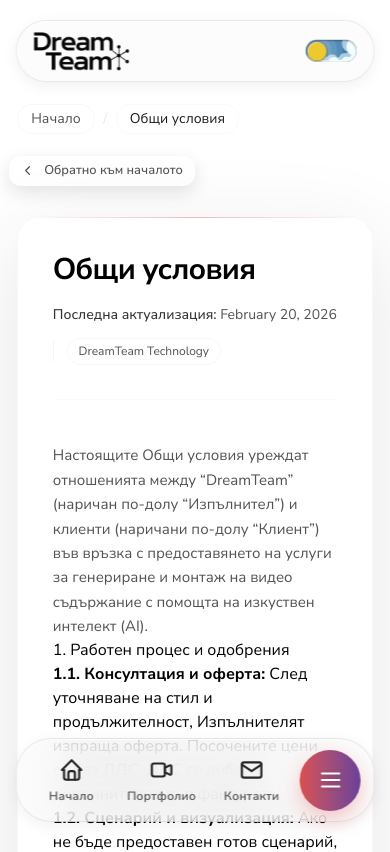
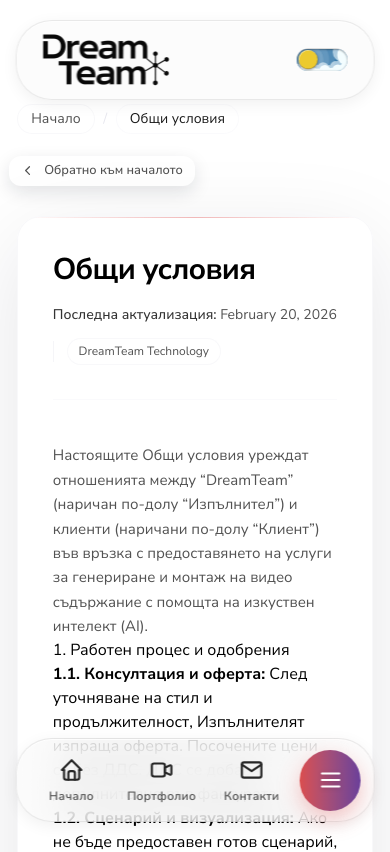
Before and after one commit to TinStay/DreamTeamInternational, a Next.js app: page /bg/terms in a window 390 px wide. Shown: the top 852 px of the page. Built offline with nearby package versions, Linux system fonts and the light colour scheme.

Commit message:
Update navbar

```diff
--- a/package.json
+++ b/package.json
@@ -21,7 +21,7 @@
     "motion": "^12.38.0",
     "next": "16.2.3",
     "next-themes": "^0.4.6",
-    "posthog-js": "^1.372.5",
+    "posthog-js": "^1.372.8",
     "react": "19.2.4",
     "react-dom": "19.2.4",
     "resend": "^6.12.2",
--- a/src/components/hero-section.tsx
+++ b/src/components/hero-section.tsx
@@ -108,7 +108,7 @@ export function HeroSection() {
           className="flex w-full max-w-full justify-center sm:max-w-none"
         >
           <GlassShell className="w-full max-w-full p-2 sm:w-fit sm:max-w-none sm:p-2">
-            <div className="flex w-full flex-col items-stretch gap-1 sm:gap-2 sm:w-auto sm:flex-row sm:items-center sm:justify-center">
+            <div className="flex w-full flex-col items-stretch gap-2  sm:w-auto sm:flex-row sm:items-center sm:justify-center">
               <motion.div
                 className="w-full sm:w-auto"
                 initial={{ opacity: 0, scale: 0.96 }}
--- a/src/components/site-header.tsx
+++ b/src/components/site-header.tsx
@@ -33,12 +33,12 @@ export function SiteHeader() {
           isScrolled ? "scale-[0.98]" : "scale-100"
         }`}
       >
-        <GlassShell className="flex items-center justify-between gap-3 px-4 py-2.5">
+        <GlassShell className="flex items-center justify-between gap-3 px-6 py-3">
           <Link href={homeHref} className="group flex min-w-0 shrink items-center">
             <img
               src="/logo-1.png"
               alt="DreamTeam Technology"
-              className="h-9 w-auto grayscale transition-all group-hover:grayscale-0 dark:invert sm:h-10"
+              className="h-12 w-auto grayscale transition-all group-hover:grayscale-0 dark:invert sm:h-11"
             />
           </Link>
           <ThemeToggle className="shrink-0" />
```
Also changed, not shown: 1 other file (tests, documents, lock files or other folders).
